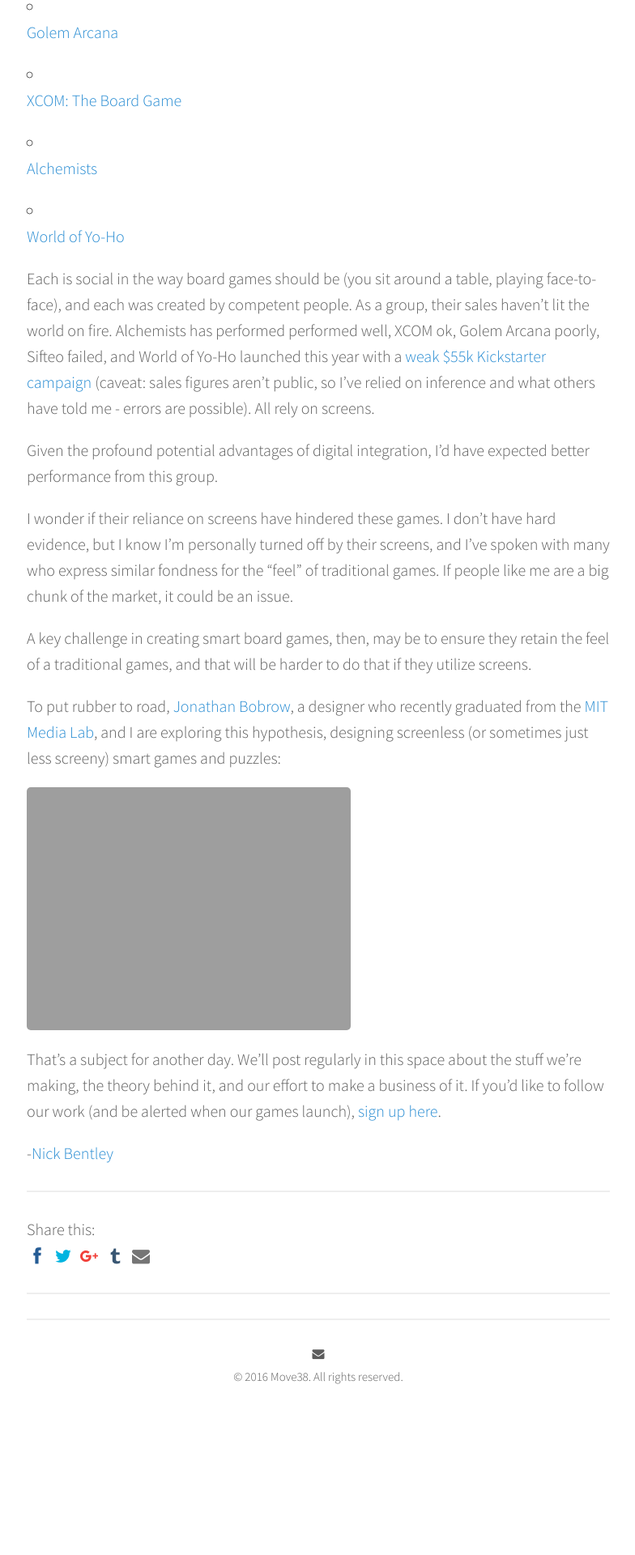
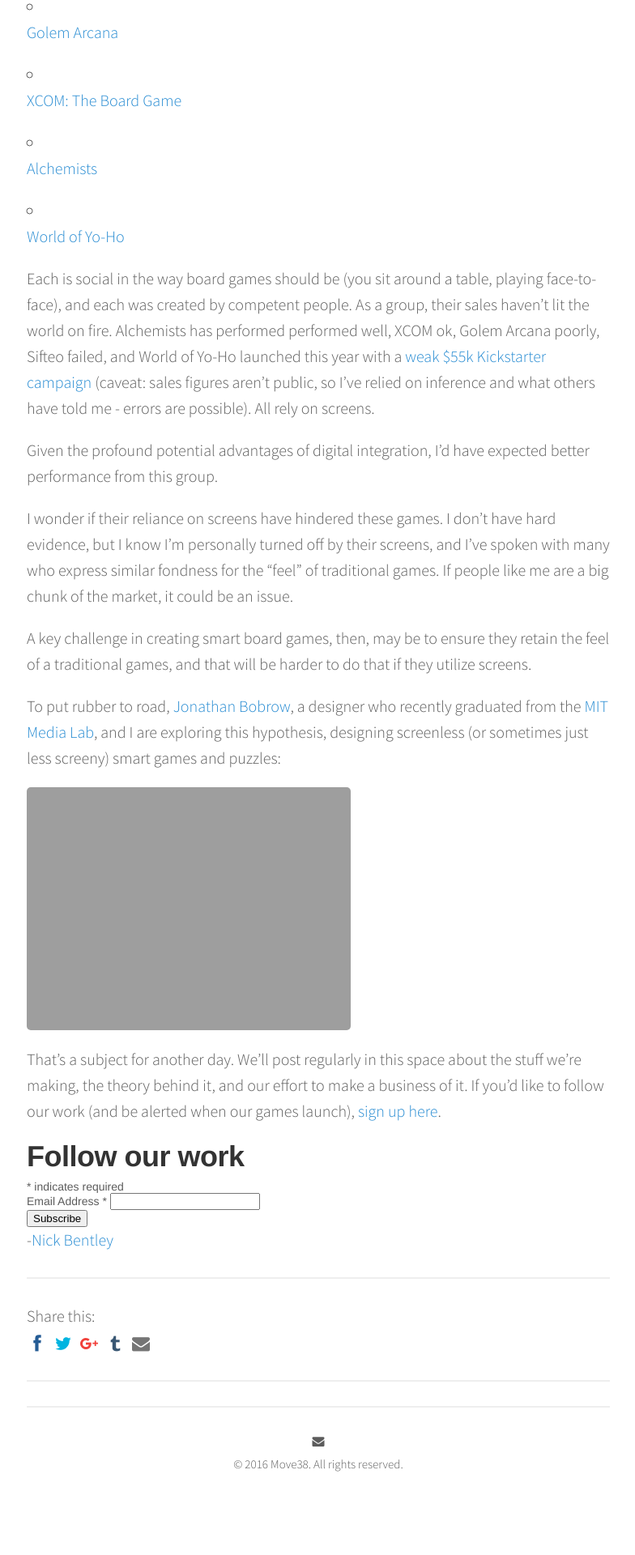
Before and after one commit to jbobrow/Move38-website, a Jekyll site: the page built from _posts/2016-09-23-smart-board-games-in-the-age-of-screens.markdown, in a window 1280 px wide. Shown: the part 3629-5549 px from the top of the page at 81% size, without its empty margins (247-1031 px from the left). Built offline with Jekyll 4.4.1, drawn with Linux system fonts in a browser that asks for light colours; nearby versions of some CDN libraries; comment, search, counter and statistics services are not loaded; before the commit the page ends 5441 px from its top, so only the background shows below that.

Commit message:
Updated Smart Board Games In The Age Of Screens

```diff
--- a/_posts/2016-09-23-smart-board-games-in-the-age-of-screens.markdown
+++ b/_posts/2016-09-23-smart-board-games-in-the-age-of-screens.markdown
@@ -86,4 +86,33 @@
 
 That's a subject for another day. We'll post regularly in this space about the stuff we're making, the theory behind it, and our effort to make a business of it. If you'd like to follow our work (and be alerted when our games launch), [sign up here](http://automatiles.us14.list-manage.com/subscribe?u=7857fa104de3ffc5bbe78d94c&id=c82a234f7c).
 
+<!-- Begin MailChimp Signup Form -->
+<link href="//cdn-images.mailchimp.com/embedcode/classic-10_7.css" rel="stylesheet" type="text/css">
+<style type="text/css">
+	#mc_embed_signup{background:#fff; clear:left; font:14px Helvetica,Arial,sans-serif; }
+	/* Add your own MailChimp form style overrides in your site stylesheet or in this style block.
+	   We recommend moving this block and the preceding CSS link to the HEAD of your HTML file. */
+</style>
+<div id="mc_embed_signup">
+<form action="//automatiles.us14.list-manage.com/subscribe/post?u=7857fa104de3ffc5bbe78d94c&amp;id=c82a234f7c" method="post" id="mc-embedded-subscribe-form" name="mc-embedded-subscribe-form" class="validate" target="_blank" novalidate>
+    <div id="mc_embed_signup_scroll">
+	<h2>Follow our work</h2>
+<div class="indicates-required"><span class="asterisk">*</span> indicates required</div>
+<div class="mc-field-group">
+	<label for="mce-EMAIL">Email Address  <span class="asterisk">*</span>
+</label>
+	<input type="email" value="" name="EMAIL" class="required email" id="mce-EMAIL">
+</div>
+	<div id="mce-responses" class="clear">
+		<div class="response" id="mce-error-response" style="display:none"></div>
+		<div class="response" id="mce-success-response" style="display:none"></div>
+	</div>    <!-- real people should not fill this in and expect good things - do not remove this or risk form bot signups-->
+    <div style="position: absolute; left: -5000px;" aria-hidden="true"><input type="text" name="b_7857fa104de3ffc5bbe78d94c_c82a234f7c" tabindex="-1" value=""></div>
+    <div class="clear"><input type="submit" value="Subscribe" name="subscribe" id="mc-embedded-subscribe" class="button"></div>
+    </div>
+</form>
+</div>
+<script type='text/javascript' src='//s3.amazonaws.com/downloads.mailchimp.com/js/mc-validate.js'></script><script type='text/javascript'>(function($) {window.fnames = new Array(); window.ftypes = new Array();fnames[0]='EMAIL';ftypes[0]='email';fnames[1]='FNAME';ftypes[1]='text';fnames[2]='LNAME';ftypes[2]='text';}(jQuery));var $mcj = jQuery.noConflict(true);</script>
+<!--End mc_embed_signup-->
+
 -[Nick Bentley](https://nickbentleygames.wordpress.com/)
```
